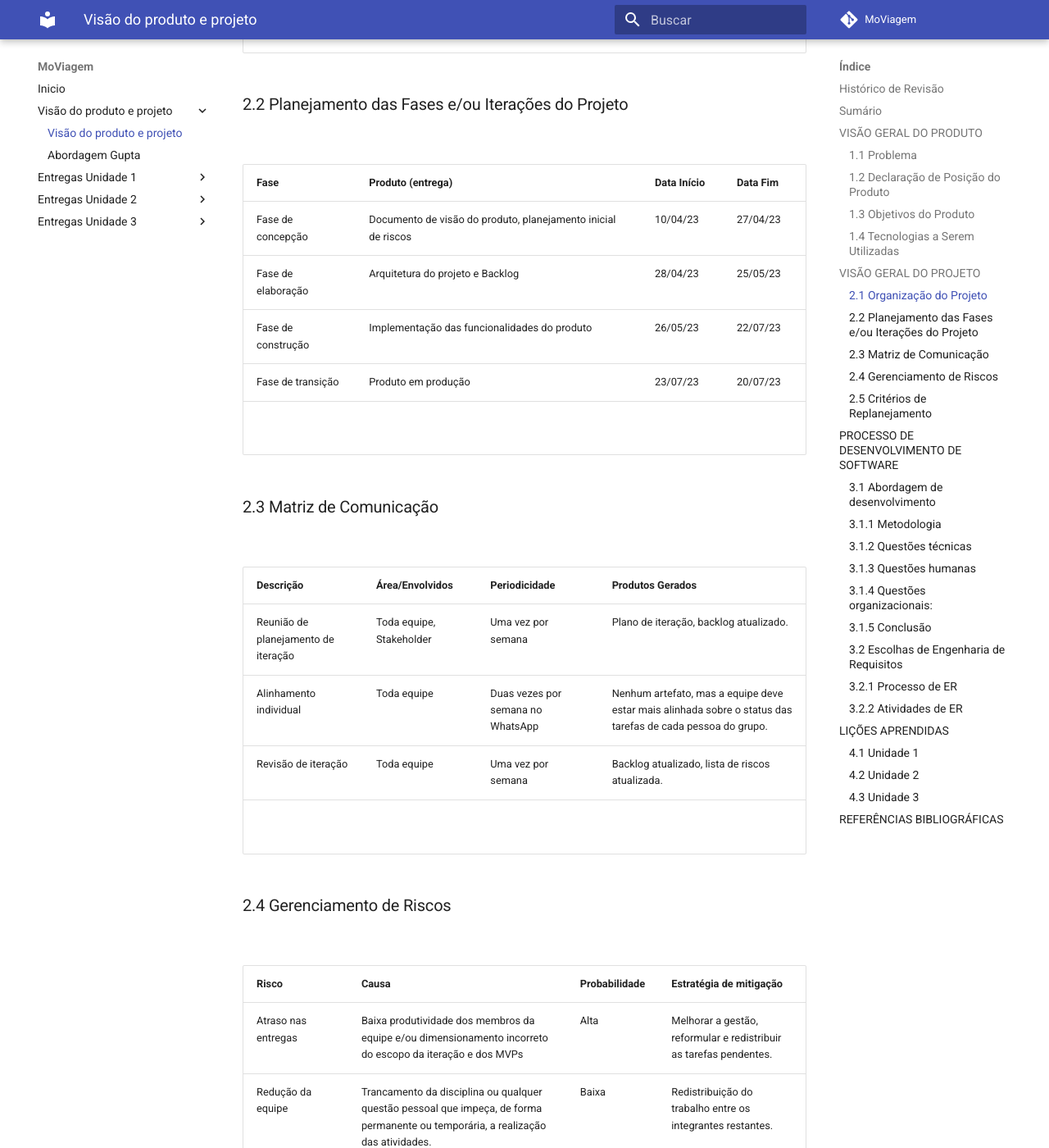
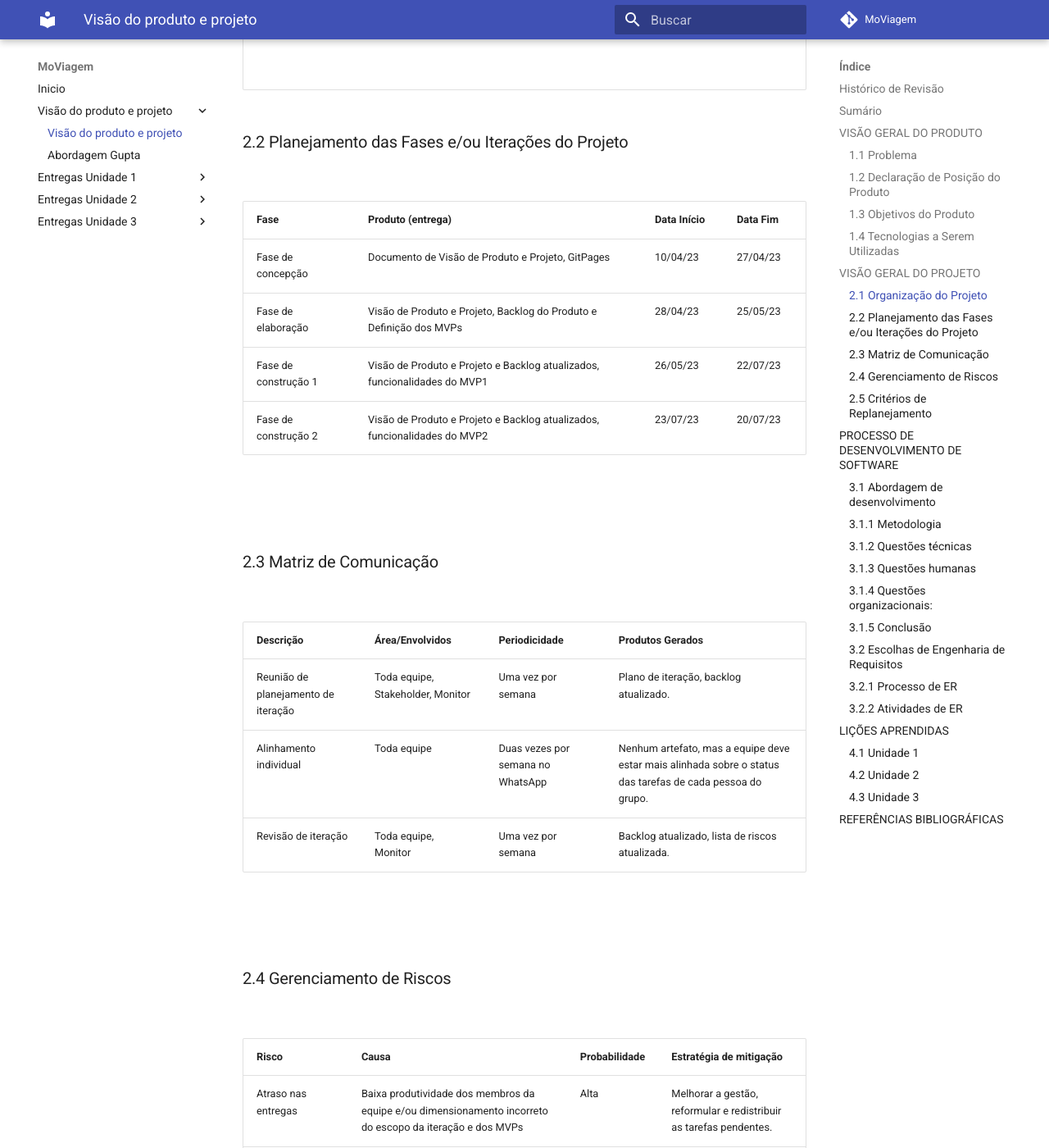
Before and after one commit to mdsreq-fga-unb/2023.1-MoViagem, an MkDocs documentation site: the page built from gitpages/docs/documentos/visao-do-produto-e-projeto.md, in a window 1280 px wide and 1400 px high, scrolled down 5954 px. Shown: the whole window at 82% size. Built offline with MkDocs 1.6.1 and Material for MkDocs 9.7.7, drawn with Linux system fonts in a browser that asks for light colours; comment, search, counter and statistics services are not loaded; some of the changed text lies outside the part shown.

Commit message:
atualizando o visao de produto e projeto

```diff
--- a/gitpages/docs/documentos/visao-do-produto-e-projeto.md
+++ b/gitpages/docs/documentos/visao-do-produto-e-projeto.md
@@ -8,6 +8,7 @@
 | 26/04/23 | 0.1    | Início do documento               | Equipe Mochileiros |
 | 27/04/23 | 1.0    | Documento pronto para a Entrega 1 | Equipe Mochileiros |
 | 24/05/23 | 2.0pre | Documento pronto para a Entrega 2 | Equipe Mochileiros |
+| 29/06/23 | 2.1    | Documento revisado após entrega 3 | Equipe Mochileiros |
 <br></br>
 
 ## Sumário
@@ -135,10 +136,11 @@ Por fim, embora o aspecto diferencial do projeto seja a capacidade de realizar c
 
 | Fase               | Produto (entrega)                                             | Data Início | Data Fim |
 | ------------------ | ------------------------------------------------------------- | ----------- | -------- |
-| Fase de concepção  | Documento de visão do produto, planejamento inicial de riscos | 10/04/23    | 27/04/23 |
-| Fase de elaboração | Arquitetura do projeto e Backlog                              | 28/04/23    | 25/05/23 |
-| Fase de construção | Implementação das funcionalidades do produto                  | 26/05/23    | 22/07/23 |
-| Fase de transição  | Produto em produção                                           | 23/07/23    | 20/07/23 |
+| Fase de concepção  | Documento de Visão de Produto e Projeto, GitPages | 10/04/23    | 27/04/23 |
+| Fase de elaboração | Visão de Produto e Projeto, Backlog do Produto e Definição dos MVPs                             | 28/04/23    | 25/05/23 |
+| Fase de construção 1 | Visão de Produto e Projeto e Backlog atualizados, funcionalidades do MVP1  | 26/05/23    | 22/07/23 |
+| Fase de construção 2 | Visão de Produto e Projeto e Backlog atualizados, funcionalidades do MVP2  | 23/07/23    | 20/07/23 |
+
 <br></br>
 
 ### 2.3 Matriz de Comunicação
@@ -146,9 +148,10 @@ Por fim, embora o aspecto diferencial do projeto seja a capacidade de realizar c
 
 | Descrição                           | Área/Envolvidos          | Periodicidade                     | Produtos Gerados                                                                                           |
 | ----------------------------------- | ------------------------ | --------------------------------- | ---------------------------------------------------------------------------------------------------------- |
-| Reunião de planejamento de iteração | Toda equipe, Stakeholder | Uma vez por semana                | Plano de iteração, backlog atualizado.                                                                     |
+| Reunião de planejamento de iteração | Toda equipe, Stakeholder, Monitor | Uma vez por semana                | Plano de iteração, backlog atualizado.                                                                     |
 | Alinhamento individual              | Toda equipe              | Duas vezes por semana no WhatsApp | Nenhum artefato, mas a equipe deve estar mais alinhada sobre o status das tarefas de cada pessoa do grupo. |
-| Revisão de iteração                 | Toda equipe              | Uma vez por semana                | Backlog atualizado, lista de riscos atualizada.                                                            |
+| Revisão de iteração                 | Toda equipe, Monitor              | Uma vez por semana                | Backlog atualizado, lista de riscos atualizada.                                                            |
+
 <br></br>
 
 ### 2.4 Gerenciamento de Riscos
@@ -162,6 +165,7 @@ Por fim, embora o aspecto diferencial do projeto seja a capacidade de realizar c
 | Mudança no escopo             | Atraso nas entregas ou alterações no backlog a pedido do cliente.                                                                 | Média             | Replanejamento do escopo existente.                                |
 | Inviabilidade de um requisito | Requisitos que não podem ser implementados por questões técnicas ou de negócio.                                                   | Baixa             | Replanejamento do escopo existente.                                |
 | Equipamento danificado        | Danos físicos ou virtuais nos equipamentos utilizados para o desenvolvimento do projeto.                                          | Baixa             | Redistribuição do trabalho entre os integrantes restantes.         |
+
 <br></br>
 
 ### 2.5 Critérios de Replanejamento
```
Also changed, not shown: gitpages/docs/index.md (+1 -0 lines).
